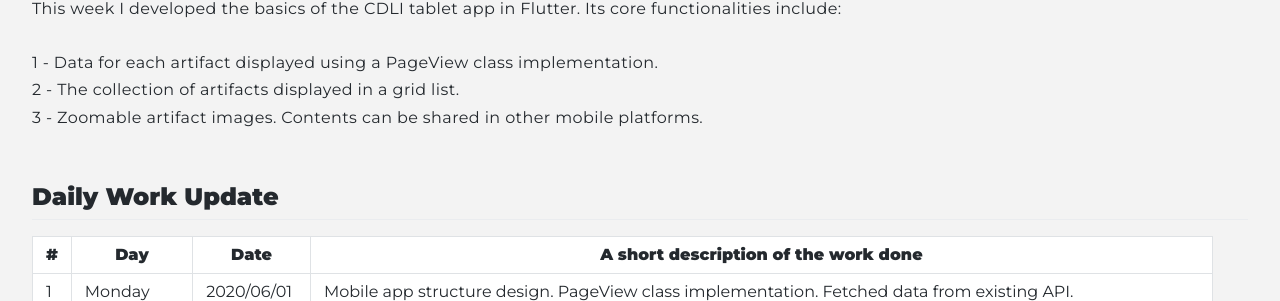
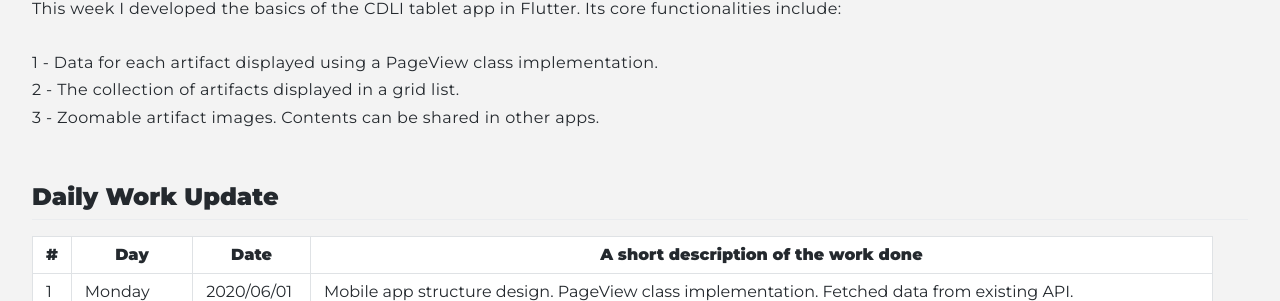
Before and after one commit to cdli-gh/blog, a Jekyll site: the page built from _blog/gsoc20/mobile_app/posts/01_week1.md, in a window 1280 px wide. Shown: the part 602-903 px from the top of the page. Built offline with Jekyll 4.4.1, drawn with Linux system fonts in a browser that asks for light colours; Markdown is read by kramdown in place of the engine named in the settings.

Commit message:
Update 01_week1.md

```diff
--- a/_blog/gsoc20/mobile_app/posts/01_week1.md
+++ b/_blog/gsoc20/mobile_app/posts/01_week1.md
@@ -13,7 +13,7 @@
 This week I developed the basics of the CDLI tablet app in Flutter. Its core functionalities include:<br><br>
 1 - Data for each artifact displayed using a PageView class implementation.<br>
 2 - The collection of artifacts displayed in a grid list.<br>
-3 - Zoomable artifact images. Contents can be shared in other mobile platforms.<br><br>
+3 - Zoomable artifact images. Contents can be shared in other apps.<br><br>
 
 
 ## Daily Work Update
```
